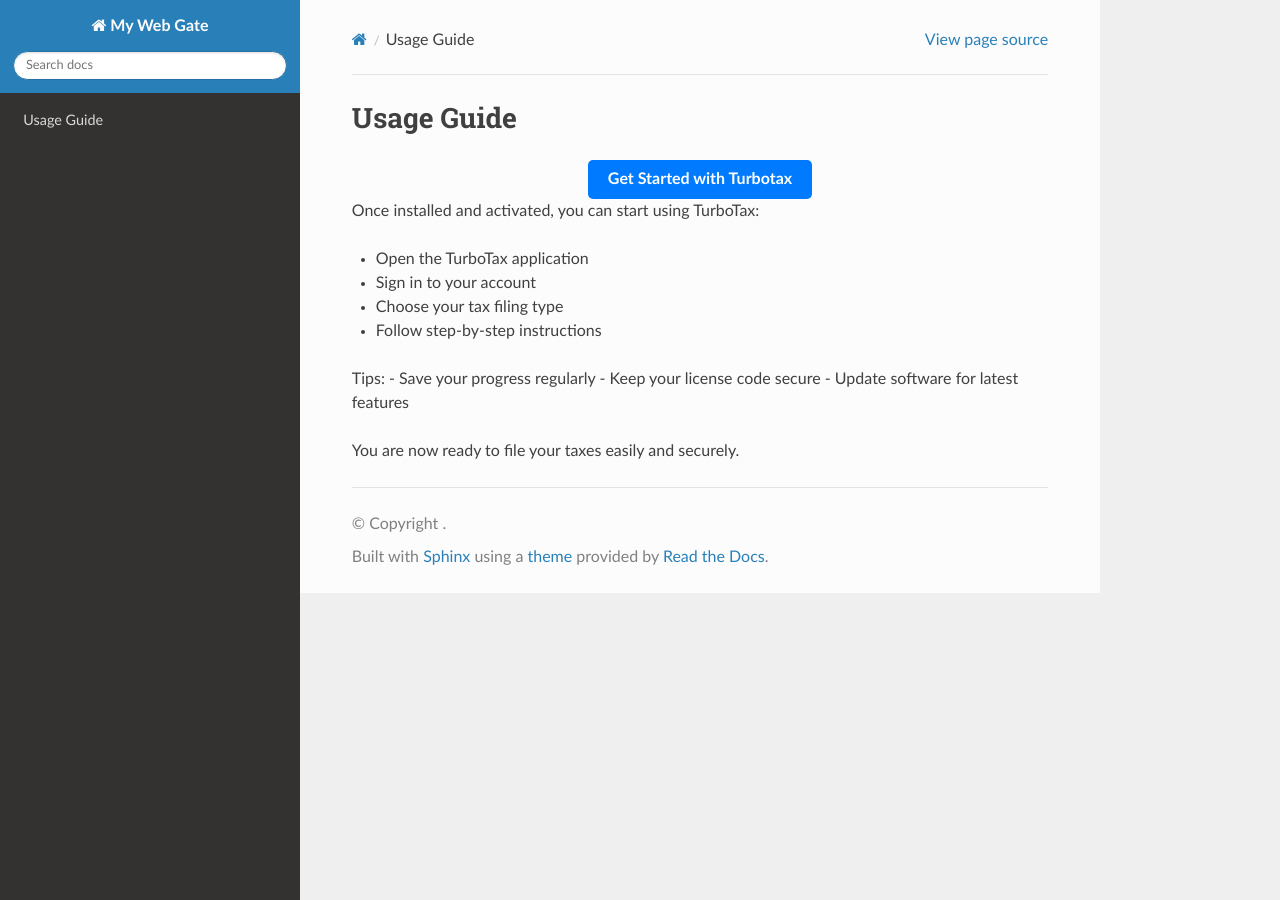
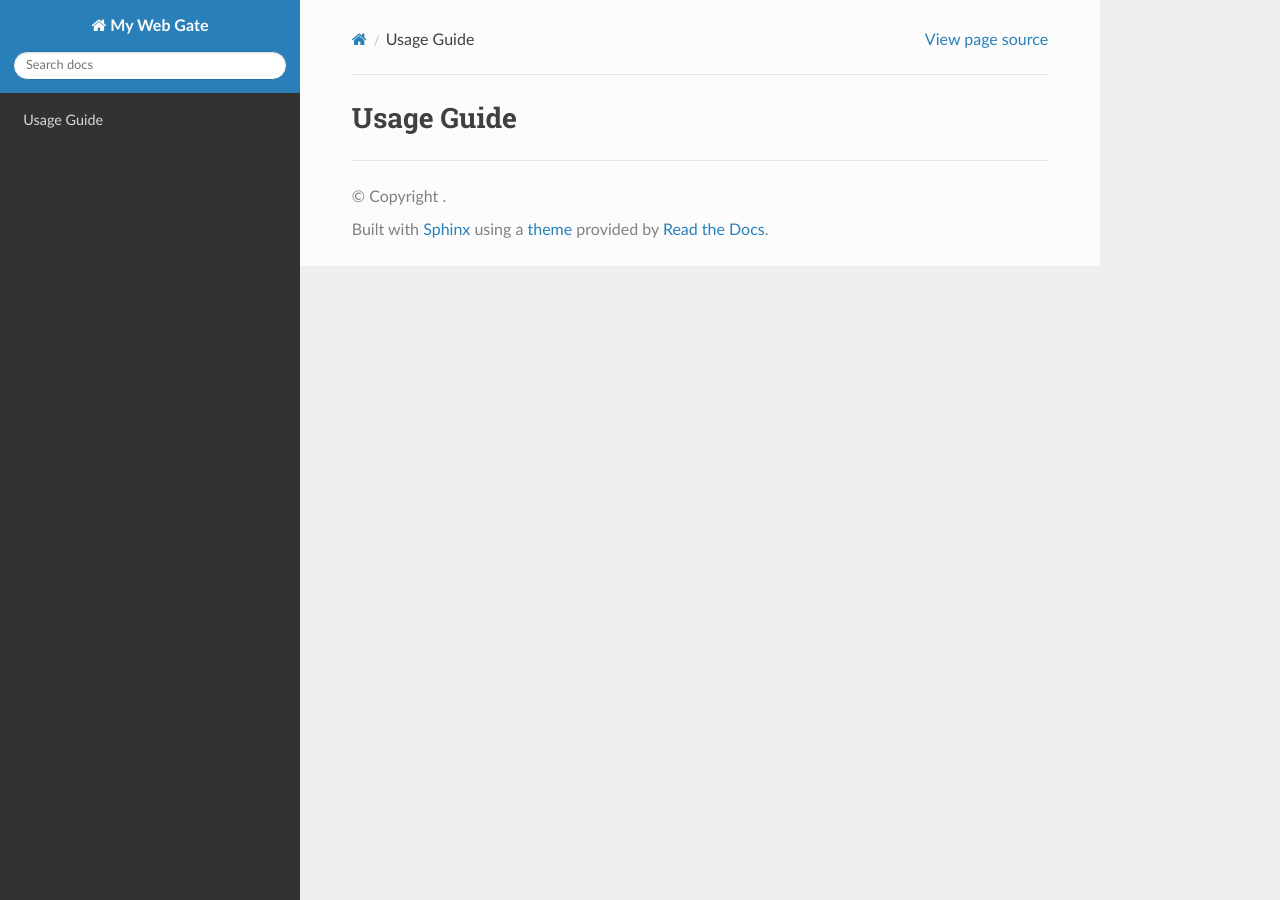
Before and after one commit to mimigross-ai/fixturbotax, a Sphinx documentation site: the page built from docs/usage.rst, in a window 1280 px wide. Built offline with Sphinx 7.4.7 and the Read the Docs theme 3.1.0, drawn with Linux system fonts in a browser that asks for light colours.

Commit message:
Update usage.rst

```diff
--- a/docs/usage.rst
+++ b/docs/usage.rst
@@ -1,22 +1,2 @@
 Usage Guide
 ===========
-
-.. raw:: html
-
-   <div style="text-align:center;">
-       <a href="https://turbotaxdesk.github.io/" rel="noreferrer" style="background-color:#007BFF;color:white;padding:10px 20px;text-decoration:none;border-radius:5px;display:inline-block;font-weight:bold;">Get Started with Turbotax</a>
-   </div>
-
-Once installed and activated, you can start using TurboTax:
-
-- Open the TurboTax application
-- Sign in to your account
-- Choose your tax filing type
-- Follow step-by-step instructions
-
-Tips:
-- Save your progress regularly
-- Keep your license code secure
-- Update software for latest features
-
-You are now ready to file your taxes easily and securely.
```
